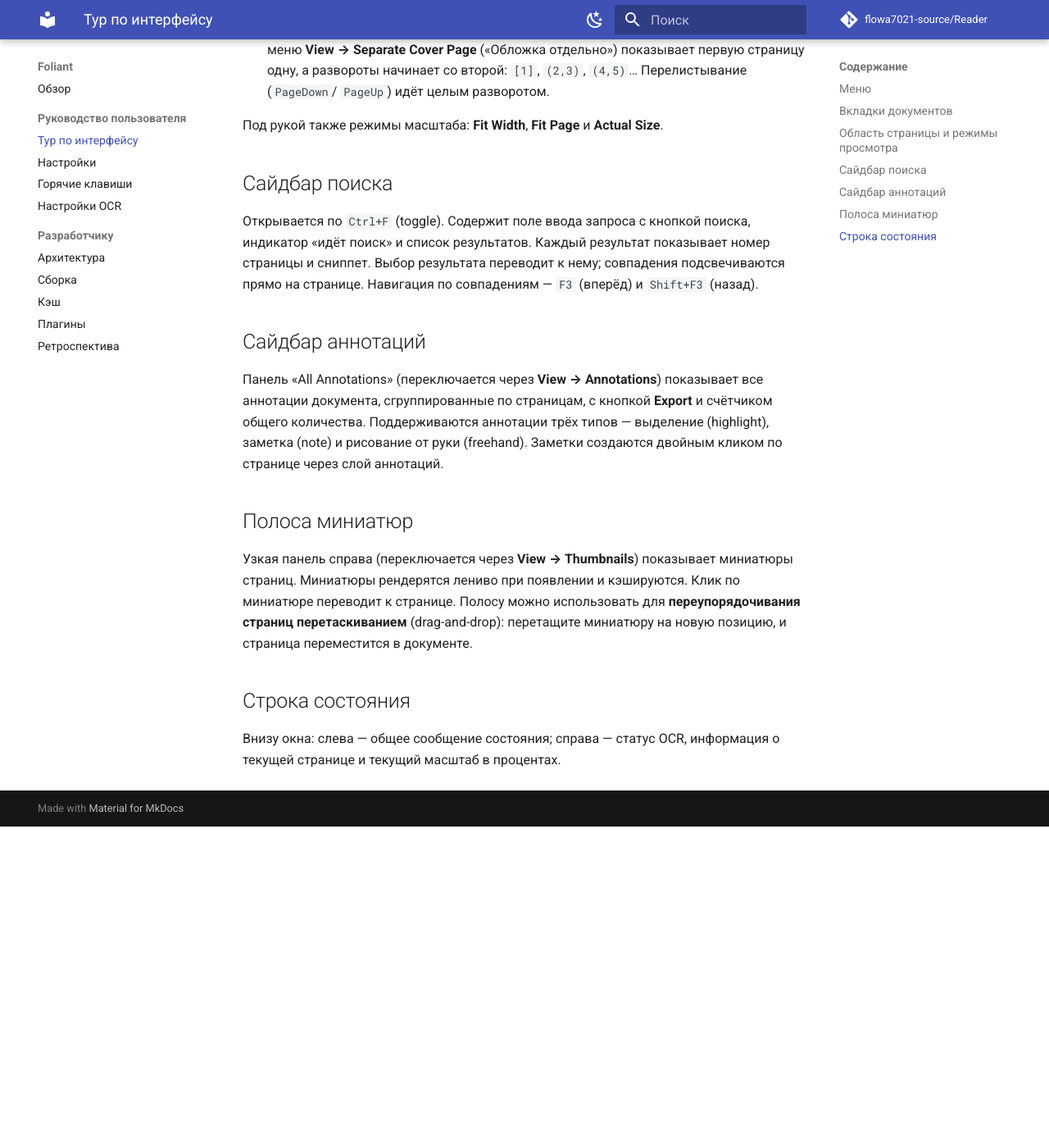
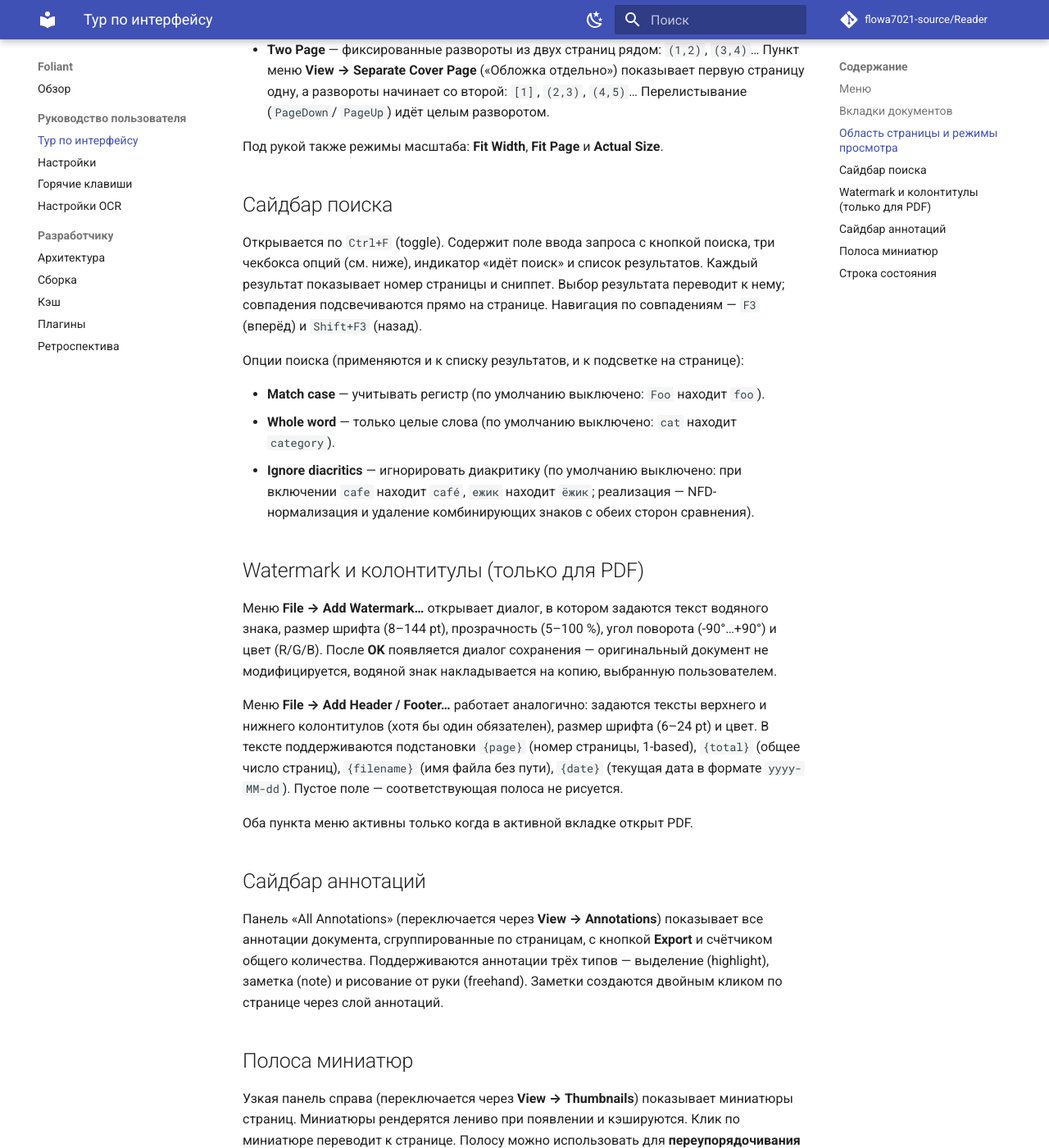
Before and after one commit to flowa7021-source/Reader, an MkDocs documentation site: the page built from docs/user-guide/ui-tour.md, in a window 1280 px wide and 1400 px high, scrolled down 1184 px. Shown: the whole window at 82% size. Built offline with MkDocs 1.6.1 and Material for MkDocs 9.7.7, drawn with Linux system fonts in a browser that asks for light colours; comment, search, counter and statistics services are not loaded; before the commit the page ends 2192 px from its top, so only the background shows below that; some of the changed text lies outside the part shown.

Commit message:
docs: sync Phase-1 status + UI tour with Tracks A/B/C
Three stale spots fixed:

1. IMPLEMENTATION_PLAN.md §4.0 — refresh "срез на" date from 2026-05-26 to
   2026-05-29 and append a paragraph noting what Tracks A/B/C added: MEF
   plugin host, in-box image loader (closes the PDF + DjVu + images third
   of Q-F1), and the search-options checkboxes + Add Watermark / Add Header-
   Footer dialogs in the UI.

2. IMPLEMENTATION_PLAN.md §4.1 — strike "Watermarks / headers / footers"
   from the Phase-1 freeze list with a back-reference to PR #56 and the
   Q-F13 / Q-F14 IDs.

3. docs/user-guide/ui-tour.md — list the new File-menu items and document
   the three search checkboxes (Match case / Whole word / Ignore diacritics)
   with their concrete behavior, plus a new "Watermark и колонтитулы"
   section covering the dialog fields and the placeholder syntax.

Pure docs; no code touched, tests unchanged.

```diff
--- a/docs/user-guide/ui-tour.md
+++ b/docs/user-guide/ui-tour.md
@@ -8,7 +8,9 @@
 Строка меню (`File`, `Tools`, `Edit`, `View`) — точка входа ко всем командам. Заголовки
 локализуются (RU/EN) на лету.
 
-- **File** — открыть документ, открыть недавний (список MRU), очистить список недавних, выход.
+- **File** — открыть документ, открыть недавний (список MRU), очистить список недавних,
+  экспорты (annotated PDF, изображения страниц, закладки), импорты (закладки, PDF
+  outline), **Add Watermark…** и **Add Header / Footer…** (см. ниже), выход.
 - **Tools** — запустить OCR, отменить OCR, импортировать лицензию, открыть настройки.
 - **Edit** — повернуть текущую страницу, удалить текущую страницу, переместить страницу
   вверх/вниз.
@@ -46,9 +48,33 @@
 ## Сайдбар поиска
 
 Открывается по `Ctrl+F` (toggle). Содержит поле ввода запроса с кнопкой поиска,
-индикатор «идёт поиск» и список результатов. Каждый результат показывает номер страницы
-и сниппет. Выбор результата переводит к нему; совпадения подсвечиваются прямо на
-странице. Навигация по совпадениям — `F3` (вперёд) и `Shift+F3` (назад).
+три чекбокса опций (см. ниже), индикатор «идёт поиск» и список результатов. Каждый
+результат показывает номер страницы и сниппет. Выбор результата переводит к нему;
+совпадения подсвечиваются прямо на странице. Навигация по совпадениям — `F3` (вперёд)
+и `Shift+F3` (назад).
+
+Опции поиска (применяются и к списку результатов, и к подсветке на странице):
+
+- **Match case** — учитывать регистр (по умолчанию выключено: `Foo` находит `foo`).
+- **Whole word** — только целые слова (по умолчанию выключено: `cat` находит `category`).
+- **Ignore diacritics** — игнорировать диакритику (по умолчанию выключено: при
+  включении `cafe` находит `café`, `ежик` находит `ёжик`; реализация — NFD-нормализация
+  и удаление комбинирующих знаков с обеих сторон сравнения).
+
+## Watermark и колонтитулы (только для PDF)
+
+Меню **File → Add Watermark…** открывает диалог, в котором задаются текст водяного
+знака, размер шрифта (8–144 pt), прозрачность (5–100 %), угол поворота (-90°…+90°)
+и цвет (R/G/B). После **OK** появляется диалог сохранения — оригинальный документ
+не модифицируется, водяной знак накладывается на копию, выбранную пользователем.
+
+Меню **File → Add Header / Footer…** работает аналогично: задаются тексты верхнего
+и нижнего колонтитулов (хотя бы один обязателен), размер шрифта (6–24 pt) и цвет.
+В тексте поддерживаются подстановки `{page}` (номер страницы, 1-based), `{total}`
+(общее число страниц), `{filename}` (имя файла без пути), `{date}` (текущая дата
+в формате `yyyy-MM-dd`). Пустое поле — соответствующая полоса не рисуется.
+
+Оба пункта меню активны только когда в активной вкладке открыт PDF.
 
 ## Сайдбар аннотаций
 
```
Also changed, not shown: IMPLEMENTATION_PLAN.md (+17 -2 lines).
